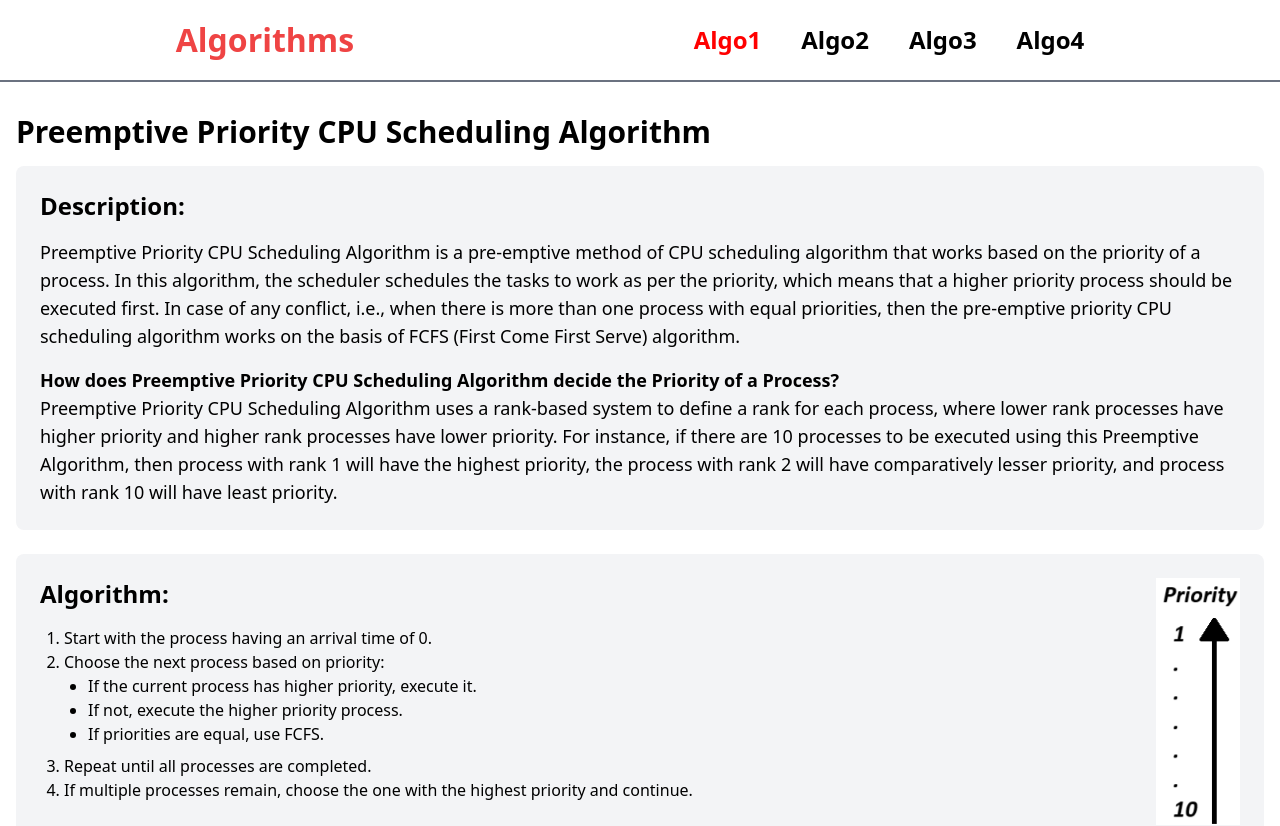
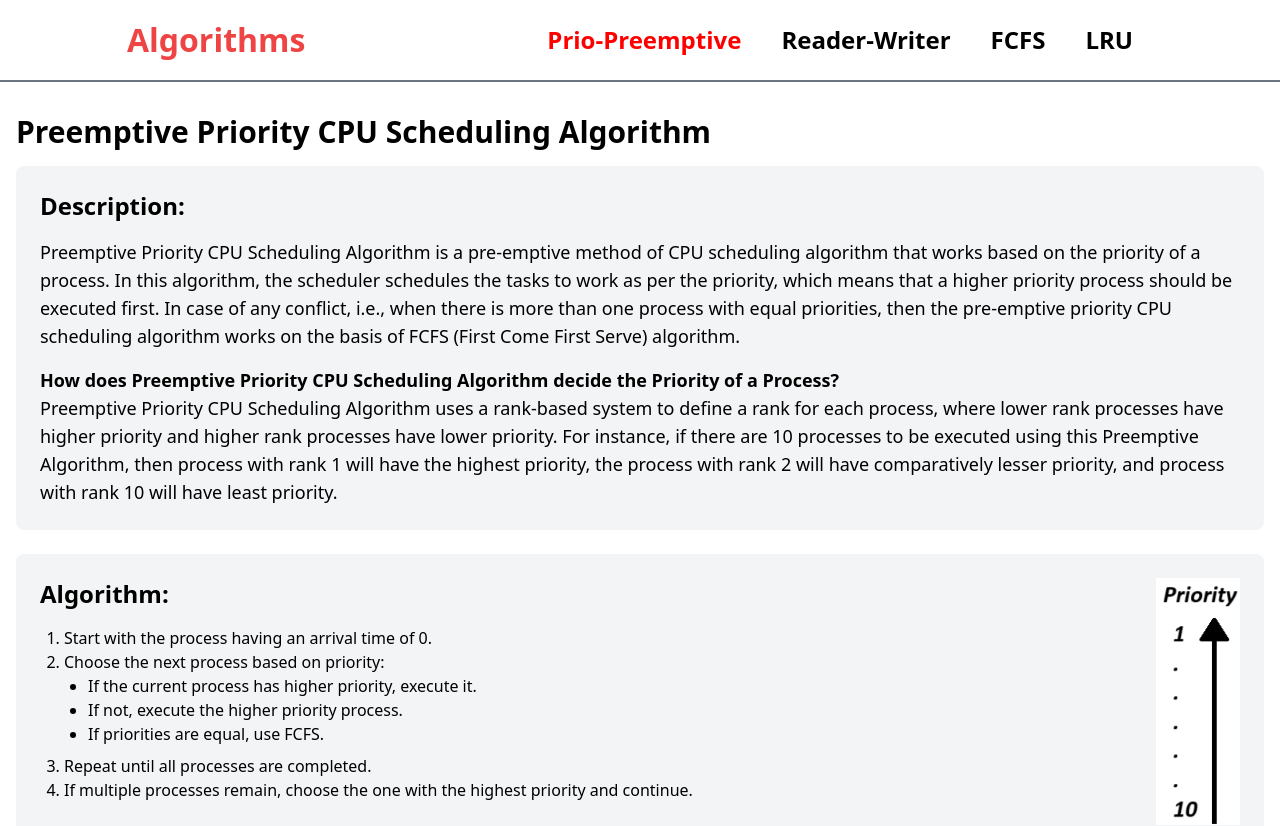
Before and after one commit to Pavan-2929/algorithms, a React (Vite) app: page / in a window 1280 px wide. Shown: the top 826 px of the page. Built offline with nearby package versions, Linux system fonts and the light colour scheme.

Commit message:
Update name

```diff
--- a/src/components/Header.jsx
+++ b/src/components/Header.jsx
@@ -3,8 +3,6 @@ import { FaBars, FaTimes } from "react-icons/fa";
 import { NavLink } from "react-router-dom";
 
 function Header() {
-
-
   const [isMenuOpen, setIsMenuOpen] = useState(false);
 
   const toggleMenu = () => {
@@ -34,34 +32,26 @@ function Header() {
             <li className="md:ml-5 xl:mx-5 sm:mt-0 mt-10 hover:text-red-600">
               <NavLink to="/" onClick={closeMenu}>
                 <div className="line hover:text-red-600 flex items-center gap-2">
-                  Algo1
+                  Prio-Preemptive
                 </div>
               </NavLink>
             </li>
 
             <li className="md:ml-5 xl:mx-5 hover:text-red-600 ">
               <NavLink to="/algo2">
-                <div className="flex items-center gap-2">
-                  Algo2
-                </div>
+                <div className="flex items-center gap-2">Reader-Writer</div>
               </NavLink>
             </li>
             <li className="md:ml-5 xl:mx-5 hover:text-red-600 ">
               <NavLink to="/algo3">
-                <div className="flex items-center gap-2">
-                  Algo3
-                </div>
+                <div className="flex items-center gap-2">FCFS</div>
               </NavLink>
             </li>
             <li className="md:ml-5 xl:mx-5 hover:text-red-600 ">
               <NavLink to="/algo4">
-                <div className="flex items-center gap-2">
-                  Algo4
-                </div>
+                <div className="flex items-center gap-2">LRU</div>
               </NavLink>
             </li>
-
-
           </ul>
         </div>
       </div>
```
